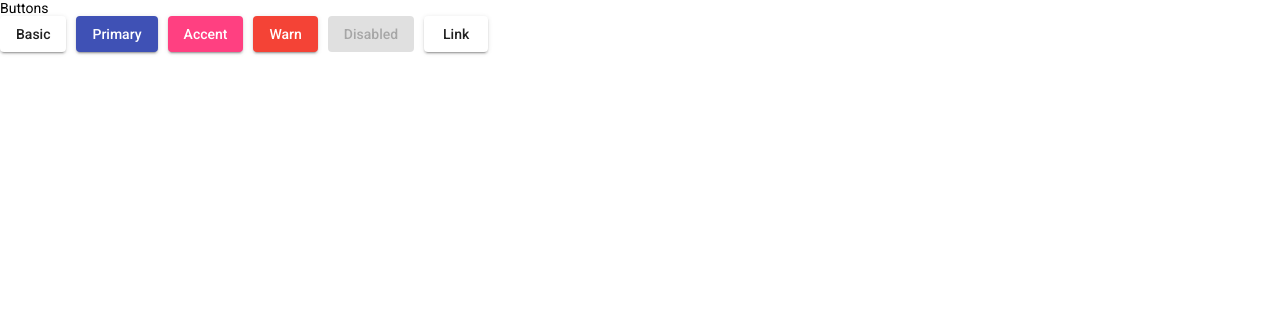
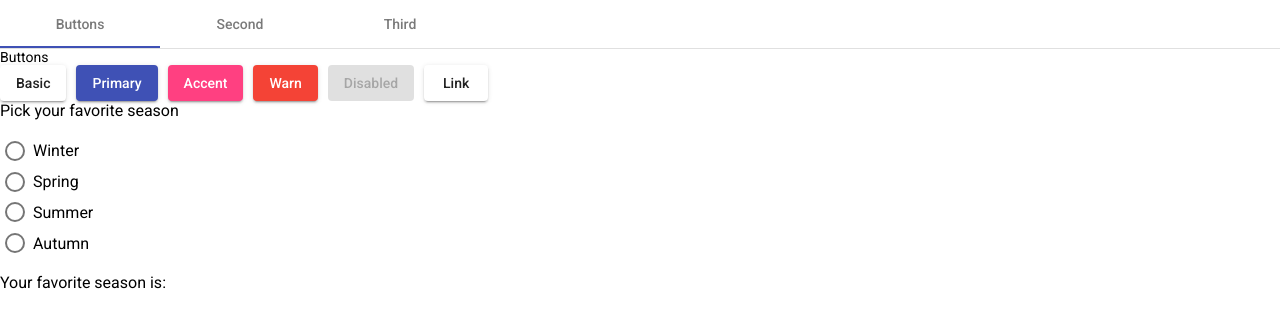
Before and after one commit to andrey8910/angular-material, an Angular app: page / in a window 1280 px wide. Shown: the top 328 px of the page. Built offline with nearby package versions, Linux system fonts and the light colour scheme.

Commit message:
add mat-tab-module & mat-radio-module

```diff
--- a/src/app/app.component.css
+++ b/src/app/app.component.css
@@ -1,7 +1,7 @@
 .example-label {
   display: table-cell;
   font-size: 14px;
-  margin-left: 8px;
+  margin: 20px;
   min-width: 120px;
 }
 
@@ -9,3 +9,13 @@
   display: flex;
   gap: 10px;
 }
+.example-radio-group {
+  display: flex;
+  flex-direction: column;
+  margin: 15px 0;
+  align-items: flex-start;
+}
+
+.example-radio-button {
+  margin: 5px;
+}
--- a/src/app/app.component.html
+++ b/src/app/app.component.html
@@ -1,3 +1,7 @@
+
+
+<mat-tab-group>
+  <mat-tab label="Buttons">
     <section>
       <div class="example-label">Buttons</div>
       <div class="example-button-row">
@@ -9,3 +13,23 @@
         <a mat-raised-button href="https://www.google.com/" target="_blank">Link</a>
       </div>
     </section>
+
+    <label id="example-radio-group-label">Pick your favorite season</label>
+    <mat-radio-group
+      aria-labelledby="example-radio-group-label"
+      class="example-radio-group"
+      [(ngModel)]="favoriteSeason"
+    >
+      <mat-radio-button
+        class="example-radio-button"
+        *ngFor="let season of seasons"
+        [value]="season"
+      >
+        {{ season }}
+      </mat-radio-button>
+    </mat-radio-group>
+    <div>Your favorite season is: {{ favoriteSeason }}</div>
+  </mat-tab>
+  <mat-tab label="Second"> Content 2 </mat-tab>
+  <mat-tab label="Third"> Content 3 </mat-tab>
+</mat-tab-group>
--- a/src/app/app.component.ts
+++ b/src/app/app.component.ts
@@ -6,5 +6,6 @@ import { Component } from '@angular/core';
   styleUrls: ['./app.component.css']
 })
 export class AppComponent {
-  title = 'angular-material';
+  favoriteSeason: string = "";
+  seasons: string[] = ['Winter', 'Spring', 'Summer', 'Autumn'];
 }
--- a/src/app/app.module.ts
+++ b/src/app/app.module.ts
@@ -1,6 +1,6 @@
 import { NgModule } from '@angular/core';
 import { BrowserModule } from '@angular/platform-browser';
-
+import { FormsModule } from '@angular/forms';
 import { AppComponent } from './app.component';
 import { BrowserAnimationsModule } from '@angular/platform-browser/animations';
 import {MaterialModule} from "./material/material.module";
@@ -12,6 +12,7 @@ import {MaterialModule} from "./material/material.module";
   imports: [
     BrowserModule,
     BrowserAnimationsModule,
+    FormsModule,
     MaterialModule
   ],
   providers: [],
```
Also changed, not shown: src/app/material/material.module.ts (+6 -2 lines). Lines whose indentation alone changed are shown as unchanged.
